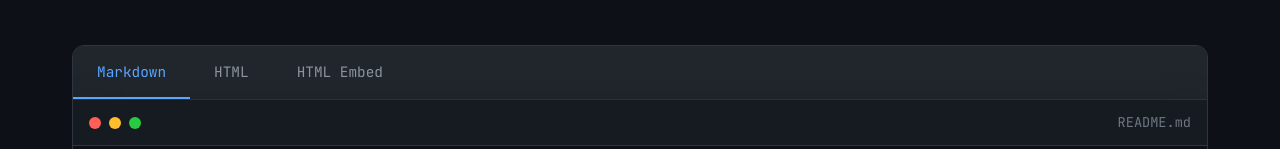
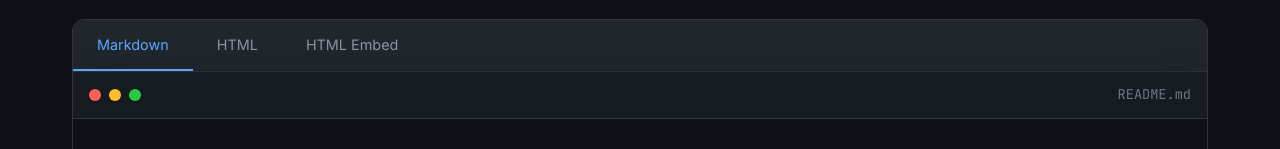
Before and after one commit to NagusameCS/lineHook, a plain HTML site: page index.html in a window 1280 px wide. Shown: the part 3640-3789 px from the top of the page. Drawn offline with Linux system fonts and the light colour scheme.

Commit message:
push test

```diff
--- a/index.html
+++ b/index.html
@@ -4,7 +4,7 @@
 <head>
     <meta charset="UTF-8">
     <meta name="viewport" content="width=device-width, initial-scale=1.0">
-    <title>LineHook</title>
+    <title>LineHook - Dynamic Code Statistics</title>
     <meta name="description"
         content="Generate live code statistics, badges, and graphs for any project. One command. All the stats. Anywhere you need them.">
 
@@ -16,7 +16,7 @@
     <!-- Open Graph / Facebook -->
     <meta property="og:type" content="website">
     <meta property="og:url" content="https://nagusamecs.github.io/lineHook/">
-    <meta property="og:title" content="LineHook">
+    <meta property="og:title" content="LineHook - Dynamic Code Statistics">
     <meta property="og:description"
         content="Generate live code statistics, badges, and graphs for any project. One command. All the stats. Anywhere you need them.">
     <meta property="og:image" content="banner.png">
--- a/styles.css
+++ b/styles.css
@@ -30,7 +30,7 @@ html {
 }
 
 body {
-    font-family: var(--font-mono);
+    font-family: var(--font-sans);
     background: var(--bg-primary);
     color: var(--text-primary);
     line-height: 1.6;
@@ -455,7 +455,7 @@ body {
     background: none;
     border: none;
     color: var(--text-secondary);
-    font-family: var(--font-mono);
+    font-family: var(--font-sans);
     font-size: 0.9rem;
     cursor: pointer;
     transition: all 0.2s;
```
Also changed, not shown: stats-card.svg (deleted).
